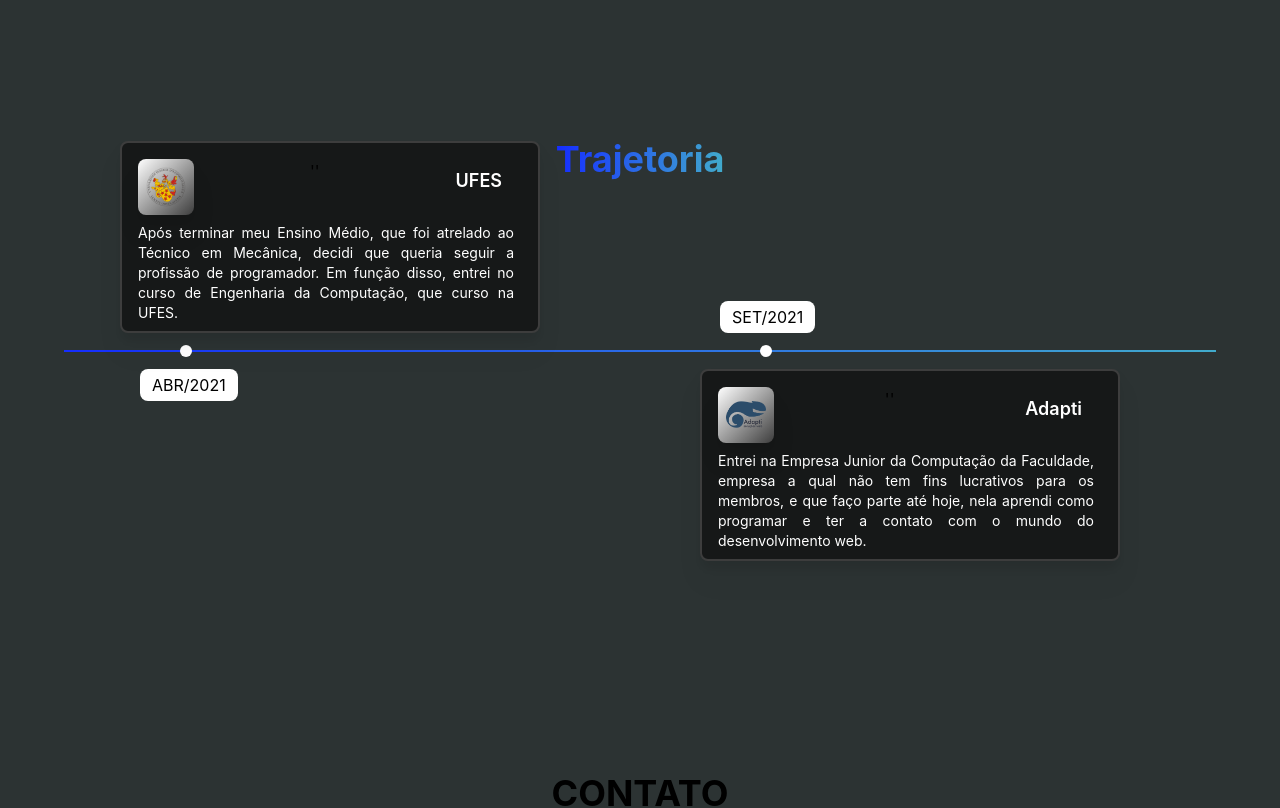
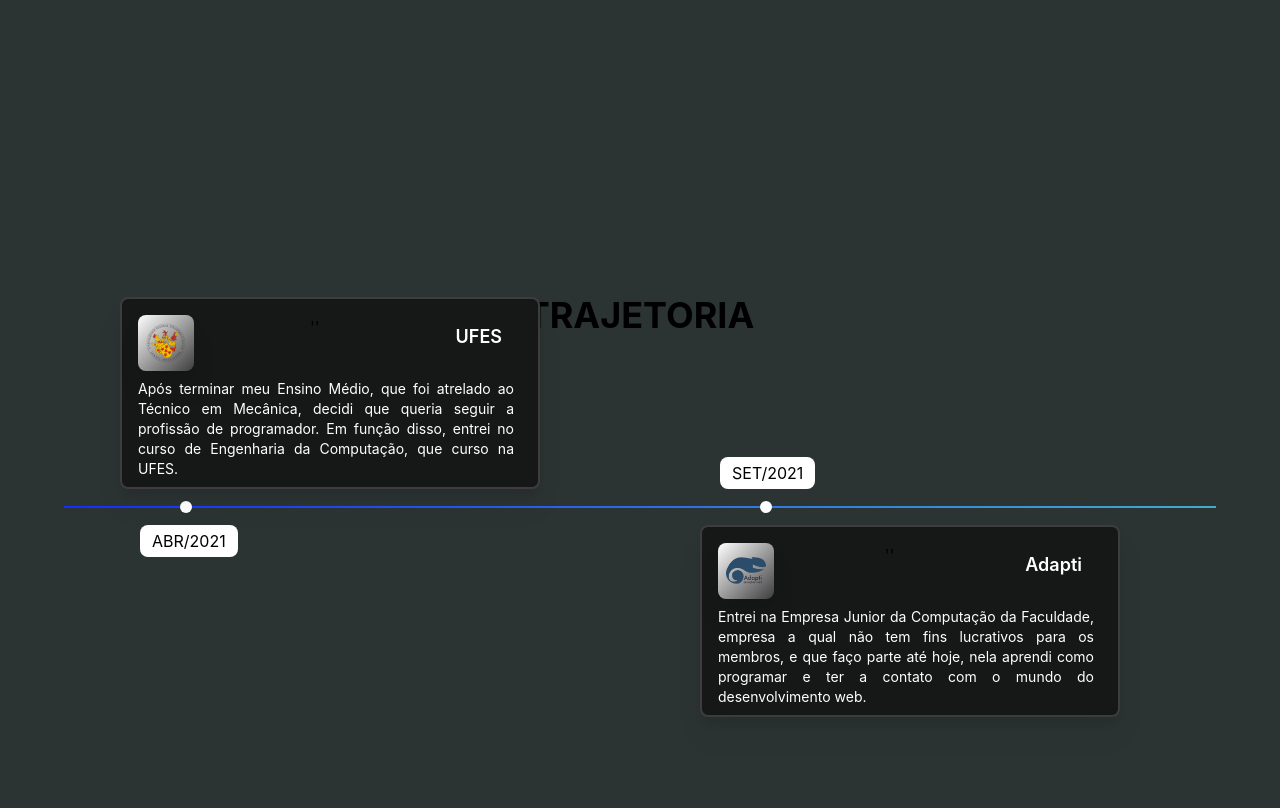
Before and after one commit to Ruan-Azeredo/portifolio, a React (Create React App) app: page / in a window 1280 px wide. Shown: the part 4020-4828 px from the top of the page. Built offline with nearby package versions, Linux system fonts and the light colour scheme; a web font is replaced by a local one.

Commit message:
:goal_net: fix: coloca titulo em maiusculo

```diff
--- a/src/sections/Trajetoria.jsx
+++ b/src/sections/Trajetoria.jsx
@@ -4,15 +4,15 @@ import { trajetorias } from "../data";
 
 export default function Trajetoria() {
     return (
-        <div className="trajetoria-container"><a name='trajetoria'></a>
-            <Title title='Trajetoria' grayscale={true}/>
+        <div className="trajetoria-container pt-24"><a name='trajetoria'></a>
+            <Title title='TRAJETORIA' grayyscale={true}/>
             <div className="time-line relative top-16 gap-8 md:gap-0">
             {trajetorias.map(item => (
                     <CardComponent infos={item}/>
                 ))}
                 <div className="time-line-gradient"></div>
             </div>
-            <div className="time-line-container"></div>
+            {/* <div className="time-line-container"></div> */}
         </div>
     )
 }
```
Lines whose indentation alone changed are shown as unchanged.
